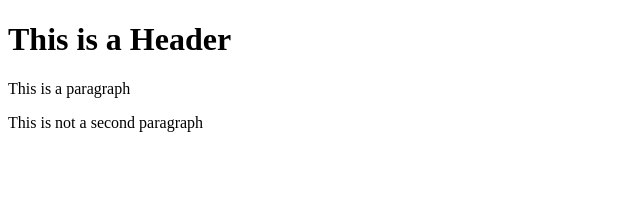
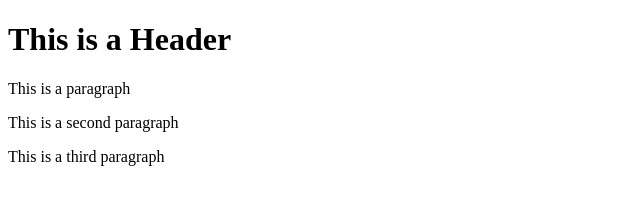
Before and after one commit to nhatkhong/webdevcoursera, a website: page index.html in a window 1280 px wide. Shown: the whole page, without its empty margins (0-640 px from the left). Drawn offline with Linux system fonts and the light colour scheme.

Commit message:
fourth commit

```diff
--- a/index.html
+++ b/index.html
@@ -5,6 +5,7 @@
     <body>
         <h1>This is a Header</h1>
         <p>This is a paragraph</p>
-	<p>This is not a second paragraph</p>
-    </body>
+	<p>This is a second paragraph</p>
+        <p>This is a third paragraph</p>
+ </body>
 </html>
```
Also changed, not shown: package.json (added, +27 -0 lines), 1 other file.
